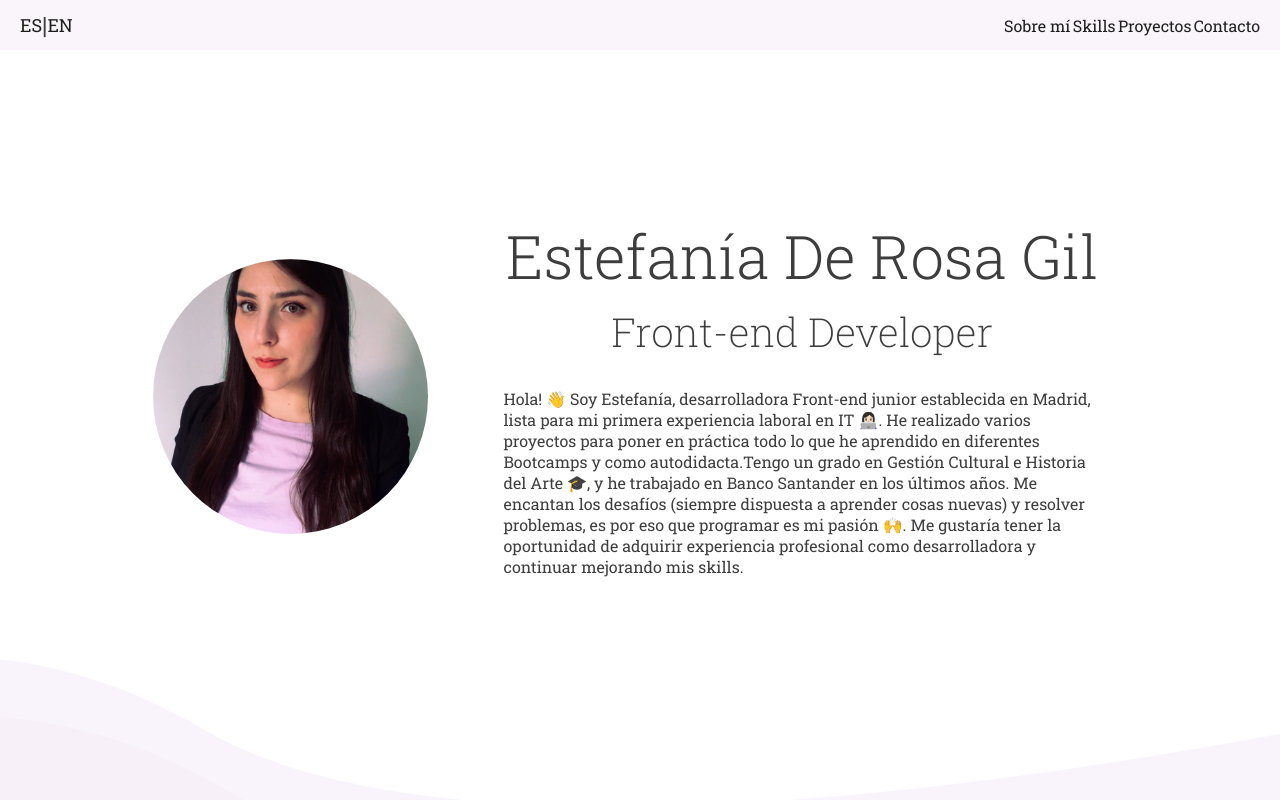
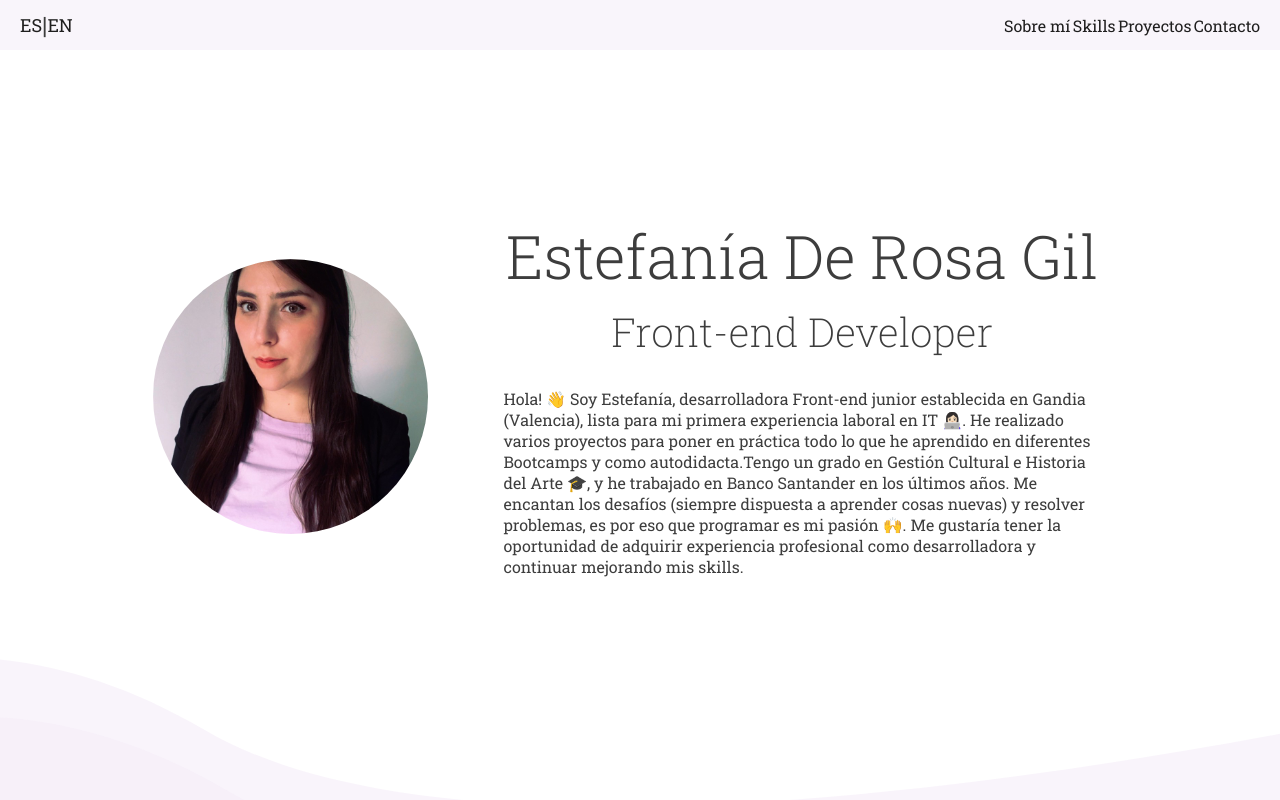
Before and after one commit to estefaniaderosa/portfolio, a React (Create React App) app: page / in a window 1280 px wide. Shown: the top 800 px of the page. Built offline with nearby package versions, Linux system fonts and the light colour scheme.

Commit message:
cambio de ciudad

```diff
--- a/src/About.js
+++ b/src/About.js
@@ -9,7 +9,7 @@ const About = () => {
             <div className="about-container">
                 <div className="about-pic"><img src={`${process.env.PUBLIC_URL}/images/linkedin.jpeg`} alt="Estefania's profile img"/></div>
 
-                <div className="about-text"><h1>Estefanía De Rosa Gil</h1><h2>Front-end Developer</h2><p>{language === "spanish" ? "Hola! 👋 Soy Estefanía, desarrolladora Front-end junior establecida en Madrid, lista para mi primera experiencia laboral en IT 👩🏻‍💻. He realizado varios proyectos para poner en práctica todo lo que he aprendido en diferentes Bootcamps y como autodidacta.Tengo un grado en Gestión Cultural e Historia del Arte 🎓, y he trabajado en Banco Santander en los últimos años. Me encantan los desafíos (siempre dispuesta a aprender cosas nuevas) y resolver problemas, es por eso que programar es mi pasión 🙌. Me gustaría tener la oportunidad de adquirir experiencia profesional como desarrolladora y continuar mejorando mis skills." : "Hi! 👋 I’m Estefanía, a Madrid-based, junior Front-end Developer ready to get her first job experience in IT 👩🏻‍💻. I’ve been working in some projects to put in practice all the things that I learned in Coding Bootcamps and as self-taught. I have a degree in Art History & Management 🎓, and have been working in the banking industry for the past years. I'm into challenges (always happy to learn new things) and solving problems, that's why I find in coding my passion 🙌. I would like to have a chance to improve my skills and acquire professional experience as a developer."}</p></div>
+                <div className="about-text"><h1>Estefanía De Rosa Gil</h1><h2>Front-end Developer</h2><p>{language === "spanish" ? "Hola! 👋 Soy Estefanía, desarrolladora Front-end junior establecida en Gandia (Valencia), lista para mi primera experiencia laboral en IT 👩🏻‍💻. He realizado varios proyectos para poner en práctica todo lo que he aprendido en diferentes Bootcamps y como autodidacta.Tengo un grado en Gestión Cultural e Historia del Arte 🎓, y he trabajado en Banco Santander en los últimos años. Me encantan los desafíos (siempre dispuesta a aprender cosas nuevas) y resolver problemas, es por eso que programar es mi pasión 🙌. Me gustaría tener la oportunidad de adquirir experiencia profesional como desarrolladora y continuar mejorando mis skills." : "Hi! 👋 I’m Estefanía, a Gandia-based, junior Front-end Developer ready to get her first job experience in IT 👩🏻‍💻. I’ve been working in some projects to put in practice all the things that I learned in Coding Bootcamps and as self-taught. I have a degree in Art History & Management 🎓, and have been working in the banking industry for the past years. I'm into challenges (always happy to learn new things) and solving problems, that's why I find in coding my passion 🙌. I would like to have a chance to improve my skills and acquire professional experience as a developer."}</p></div>
             </div>
         </>
     )
```
Also changed, not shown: 1 other file (tests, documents, lock files or other folders).
